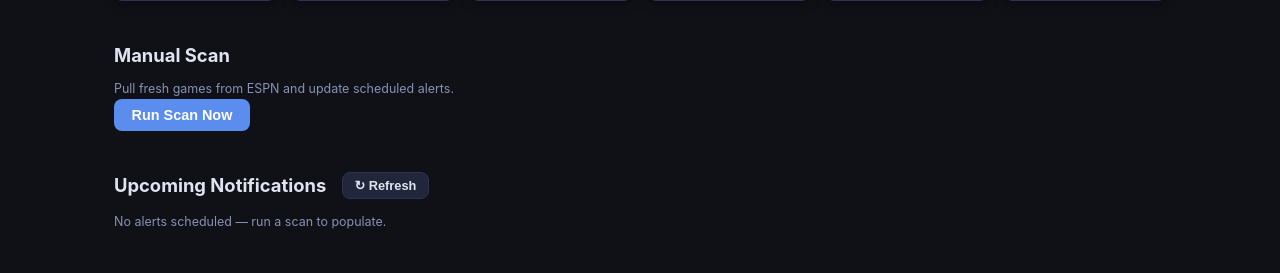
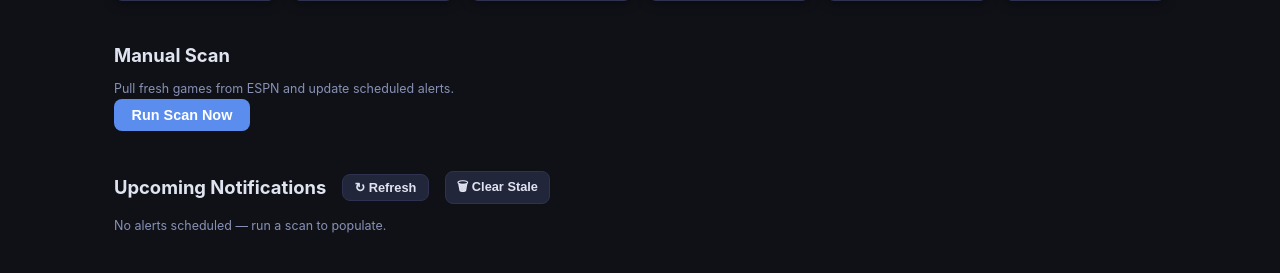
Before and after one commit to Deekerman/Alertle-V2, a FastAPI app: page / in a window 1280 px wide. Shown: the part 306-579 px from the top of the page. Run offline with FastAPI, Linux system fonts and the light colour scheme; data that the repository does not hold is empty.

Commit message:
Add manual stale alert cleanup button to dashboard
New POST /api/cleanup-stale-alerts route calls cleanup_stale_event_series_alerts()
and a '🗑 Clear Stale' button in the Upcoming Notifications header lets the
user trigger it immediately without waiting for a full scan.

https://claude.ai/code/session_01UPHMP54Aikrwv7LJsAXYne

```diff
--- a/main.py
+++ b/main.py
@@ -298,6 +298,18 @@ async def pending_alerts():
     return JSONResponse(scheduler.list_pending())
 
 
+@app.post("/api/cleanup-stale-alerts")
+async def cleanup_stale_alerts():
+    if not scheduler:
+        return JSONResponse({"ok": False, "error": "Scheduler not ready"})
+    try:
+        scheduler.cleanup_stale_event_series_alerts()
+        return JSONResponse({"ok": True})
+    except Exception as e:
+        log.exception("Stale alert cleanup failed")
+        return JSONResponse({"ok": False, "error": str(e)})
+
+
 @app.post("/api/pending-alerts/{alert_id:path}/test")
 async def test_pending_alert(alert_id: str):
     if not scheduler:
--- a/templates/index.html
+++ b/templates/index.html
@@ -45,6 +45,8 @@
   <div class="section-header">
     <h2>Upcoming Notifications</h2>
     <button class="btn btn-secondary btn-sm" onclick="loadAlerts()">↻ Refresh</button>
+    <button class="btn btn-secondary btn-sm" id="cleanup-btn" onclick="cleanupStale()">🗑 Clear Stale</button>
+    <span id="cleanup-status" class="text-dim" style="font-size:.85em"></span>
   </div>
   <div id="alerts-container"><span class="text-dim">Loading…</span></div>
 </div>
@@ -158,6 +160,23 @@
     }
   }
 
+  async function cleanupStale() {
+    const btn = document.getElementById('cleanup-btn');
+    const status = document.getElementById('cleanup-status');
+    btn.disabled = true;
+    status.textContent = 'Cleaning…';
+    try {
+      const res = await apiFetch('/api/cleanup-stale-alerts', { method: 'POST' });
+      status.textContent = res.ok ? '✅ Done' : '❌ ' + (res.error || 'Error');
+      if (res.ok) loadAlerts();
+    } catch(e) {
+      status.textContent = '❌ ' + e.message;
+    } finally {
+      btn.disabled = false;
+      setTimeout(() => { status.textContent = ''; }, 3000);
+    }
+  }
+
   async function runScan() {
     const btn = document.getElementById('scan-btn');
     const result = document.getElementById('scan-result');
```
